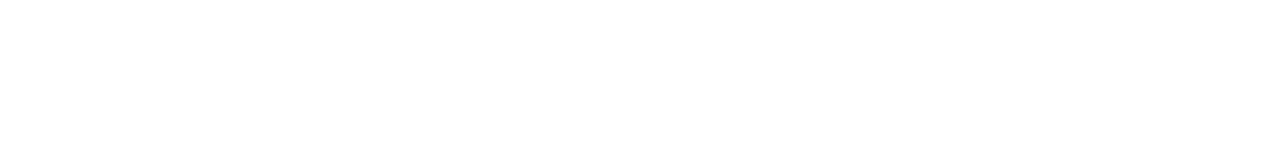
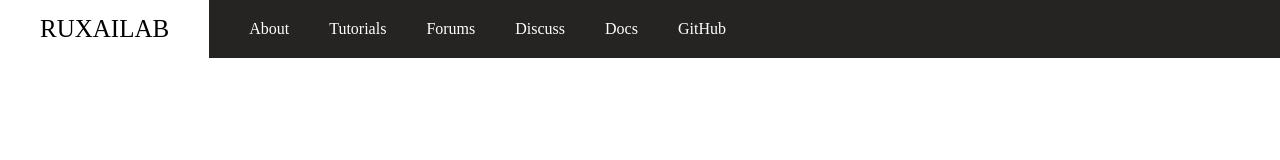
Before and after one commit to Zlatanius/zlatanius.github.io, a website: page Web/public/landing.html in a window 1280 px wide. Drawn offline with Linux system fonts and the light colour scheme.

Commit message:
Added navbar to landing page

```diff
--- /dev/null
+++ b/Web/public/css/laoding.css
@@ -0,0 +1,12 @@
+body {
+  margin: 0;
+}
+
+.navbar {
+  width: 100%;
+  height: fit-content;
+}
+
+.navbar > iframe {
+  width: 100%;
+}
--- a/Web/public/landing.html
+++ b/Web/public/landing.html
@@ -7,9 +7,11 @@
     <title>RUXAILAB</title>
     <meta name="description" content="RUXAILAB LANDING PAGE" />
     <meta name="viewport" content="width=device-width, initial-scale=1" />
-    <link rel="stylesheet" href="" />
+    <link rel="stylesheet" href="./css/laoding.css" />
   </head>
   <body>
-    <div class="navbar"></div>
+    <div class="navbar">
+      <iframe src="./html/navbar.html" frameborder="0"></iframe>
+    </div>
   </body>
 </html>
```
Also changed, not shown: Web/public/media/landing-page-image.jpg (added), 2 other files.
